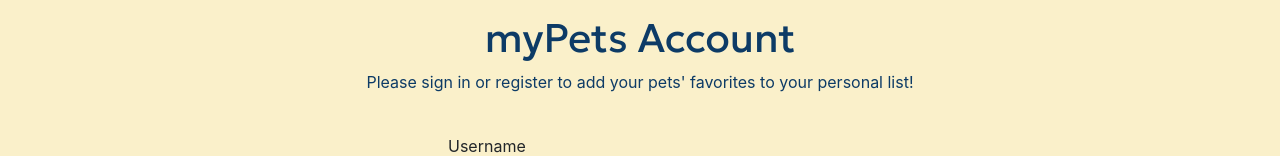
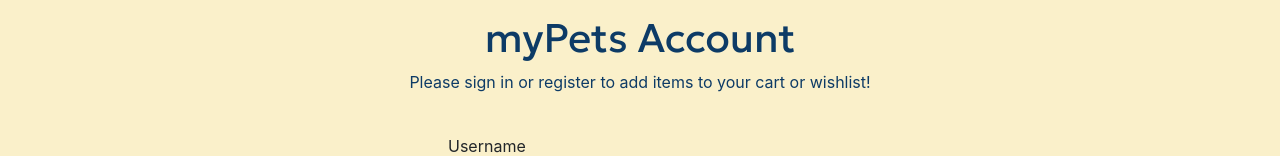
Before and after one commit to sarah-you/myPets, a React (Create React App) app in the folder client/: page /signin in a window 1280 px wide. Shown: the part 224-380 px from the top of the page. Built offline with nearby package versions, Linux system fonts and the light colour scheme.

Commit message:
fixed bug adding item to cart. confirmed cart and wishlist is communicating

```diff
--- a/client/src/pages/SignIn.js
+++ b/client/src/pages/SignIn.js
@@ -47,8 +47,7 @@ export default function SignIn() {
         <div className="column-full d-flex justify-between account-head">
           <h1 className="signin-h1">myPets Account</h1>
           <p className="signin-text">
-            Please sign in or register to add your pets' favorites to your
-            personal list!
+            Please sign in or register to add items to your cart or wishlist!
           </p>
         </div>
       </div>
```
Also changed, not shown: 1 other file (tests, documents, lock files or other folders).
